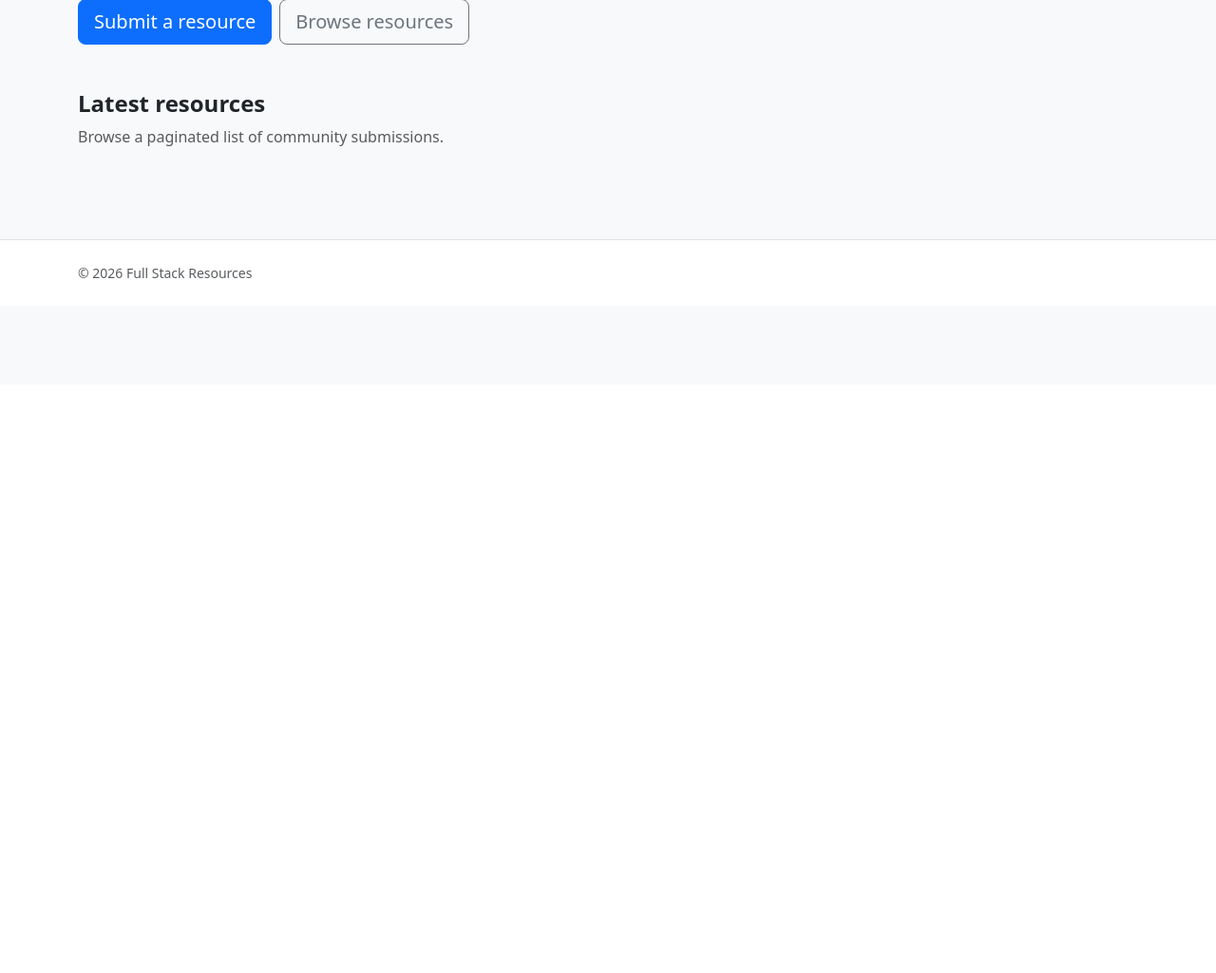
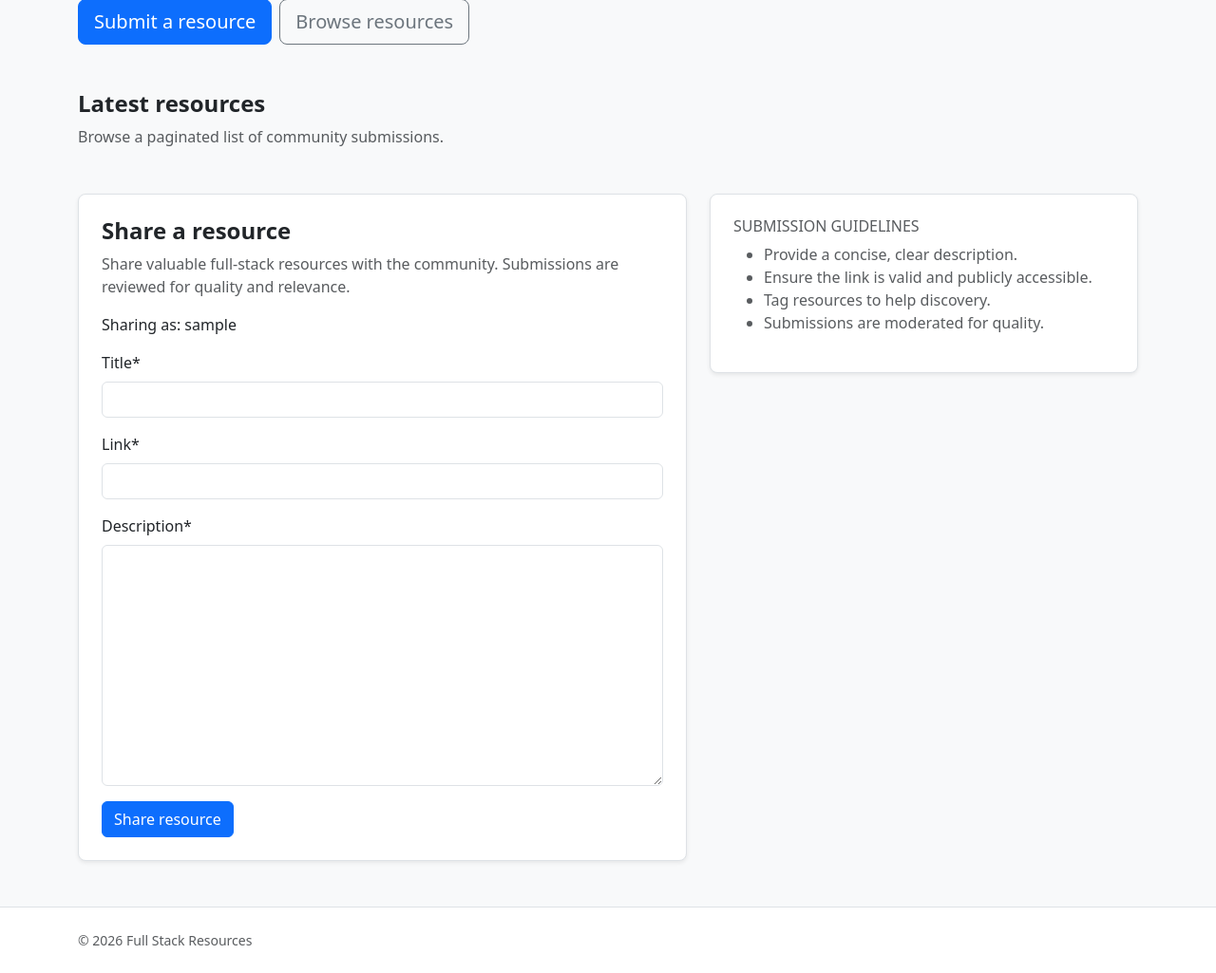
Before and after one commit to niraj-sachania/full-stack-resources, a Django app: page / in a window 1280 px wide. Shown: the part 395-1420 px from the top of the page at 95% size. Before the commit the page ends 688 px from the top, so only its background shows below. Run offline with Django 4.2, Linux system fonts and the light colour scheme; the visitor is signed in with stand-in values (Sample User, id 1); data that the repository does not hold is empty; some libraries are stand-ins or nearby versions.

Commit message:
feat: add resource submission form and handling in views

```diff
--- /dev/null
+++ b/fullstackresources/forms.py
@@ -0,0 +1,8 @@
+from .models import Resource
+from django import forms
+
+
+class ResourceForm(forms.ModelForm):
+    class Meta:
+        model = Resource
+        fields = ('title', 'link', 'description')
--- a/fullstackresources/templates/index.html
+++ b/fullstackresources/templates/index.html
@@ -39,5 +39,6 @@
   </header>
   <main class="pb-5">
     {% include "resource_list.html" %}
+    {% include "resource_create.html" %}
   </main>
 {% endblock content %}
--- /dev/null
+++ b/fullstackresources/templates/resource_create.html
@@ -0,0 +1,33 @@
+{% if user.is_authenticated %}
+    {% load crispy_forms_tags %}
+    <div class="container" id="share">
+        <div class="row g-4">
+            <div class="col-lg-7">
+                <div class="bg-white border rounded-3 p-4 shadow-sm">
+                    <h1 class="h4 fw-semibold">Share a resource</h1>
+                    <p class="text-muted">
+                        Share valuable full-stack resources with the community.
+                        Submissions are reviewed for quality and relevance.
+                    </p>
+                    <p>Sharing as: {{ user.username }}</p>
+                    <form id="resourceForm" method="post">
+                        {{ resource_form|crispy }}
+                        {% csrf_token %}
+                        <button id="submitButton" class="btn btn-primary" type="submit">Share resource</button>
+                    </form>
+                </div>
+            </div>
+            <div class="col-lg-5">
+                <div class="bg-white border rounded-3 p-4 shadow-sm">
+                    <h2 class="h6 text-uppercase text-muted">Submission guidelines</h2>
+                    <ul class="text-muted">
+                        <li>Provide a concise, clear description.</li>
+                        <li>Ensure the link is valid and publicly accessible.</li>
+                        <li>Tag resources to help discovery.</li>
+                        <li>Submissions are moderated for quality.</li>
+                    </ul>
+                </div>
+            </div>
+        </div>
+    </div>
+{% endif %}
--- a/fullstackresources/urls.py
+++ b/fullstackresources/urls.py
@@ -3,4 +3,9 @@ from django.urls import path
 
 urlpatterns = [
     path('', views.ResourceList.as_view(), name='home'),
+    # path('<slug:slug>/', views.resource_detail, name='resource_detail'),
+    #     path('<slug:slug>/edit_resource/<int:resource_id>',
+    #          views.resource_edit, name='resource_edit'),
+    #     path('<slug:slug>/delete_resource/<int:resource_id>',
+    #          views.resource_delete, name='resource_delete'),
 ]
--- a/fullstackresources/views.py
+++ b/fullstackresources/views.py
@@ -1,6 +1,9 @@
-from django.shortcuts import render
+from django.shortcuts import render, get_object_or_404, reverse
 from django.views import generic
+from django.contrib import messages
+from django.http import HttpResponseRedirect
 from .models import Resource
+from .forms import ResourceForm
 
 # Create your views here.
 
@@ -9,3 +12,31 @@ class ResourceList(generic.ListView):
     queryset = Resource.objects.filter(approved=1).order_by("created_at")
     template_name = "index.html"
     paginate_by = 6
+
+    def get_context_data(self, **kwargs):
+        context = super().get_context_data(**kwargs)
+        context["resource_form"] = ResourceForm()
+        return context
+
+    def post(self, request, *args, **kwargs):
+        if not request.user.is_authenticated:
+            messages.add_message(
+                request, messages.ERROR,
+                "You must be logged in to submit a resource."
+            )
+            return HttpResponseRedirect(reverse("home"))
+
+        resource_form = ResourceForm(data=request.POST)
+        if resource_form.is_valid():
+            resource = resource_form.save(commit=False)
+            resource.username = request.user
+            resource.save()
+            messages.add_message(
+                request, messages.SUCCESS,
+                "Resource submitted and awaiting approval."
+            )
+            return HttpResponseRedirect(reverse("home"))
+
+        context = self.get_context_data()
+        context["resource_form"] = resource_form
+        return self.render_to_response(context)
```
